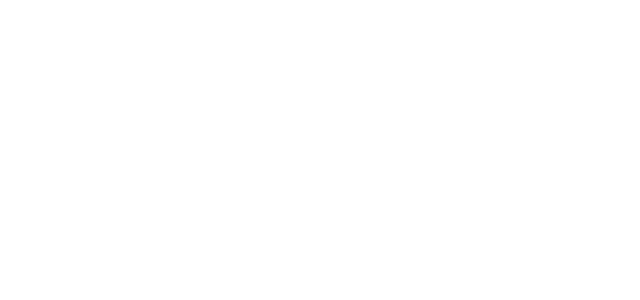
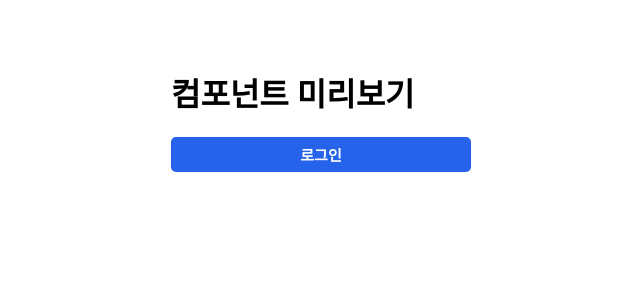
Before and after one commit to jobis-internship/frontend, a React (Vite) app: page / in a window 1280 px wide. Shown: the top 300 px of the page, without its empty margins (319-959 px from the left). Built offline with nearby package versions, Linux system fonts and the light colour scheme.

Commit message:
feat:버튼 컴포넌트 제작

```diff
--- a/src/App.jsx
+++ b/src/App.jsx
@@ -1,7 +1,13 @@
+import React from "react";
+import { Button } from "./components/button";
+
 function App() {
   return (
-    <div></div>
-  )
+    <div style={{ padding: "40px", maxWidth: "300px", margin: "0 auto" }}>
+      <h1>컴포넌트 미리보기</h1>
+      <Button /> {}
+    </div>
+  );
 }
 
-export default App
+export default App;
--- /dev/null
+++ b/src/components/button.jsx
@@ -0,0 +1,32 @@
+import styled from "@emotion/styled";
+export const Button = () => {
+  return (
+    <div>
+      <ButtonStyle>
+        <Text>로그인</Text>
+      </ButtonStyle>
+    </div>
+  );
+};
+
+const ButtonStyle = styled.button`
+  width: 100%;
+  height: 35px;
+  border-radius: 5px;
+  background-color: #2563eb;
+  border: none;
+  cursor: pointer;
+
+  font-size: 16px;
+  font-weight: 600;
+  color: white;
+
+  display: flex;
+  align-items: center;
+  justify-content: center;
+`;
+
+const Text = styled.p`
+  font-size: 15px;
+  color: white;
+`;
```
Also changed, not shown: src/pages/Login.jsx (added, +10 -0 lines).
